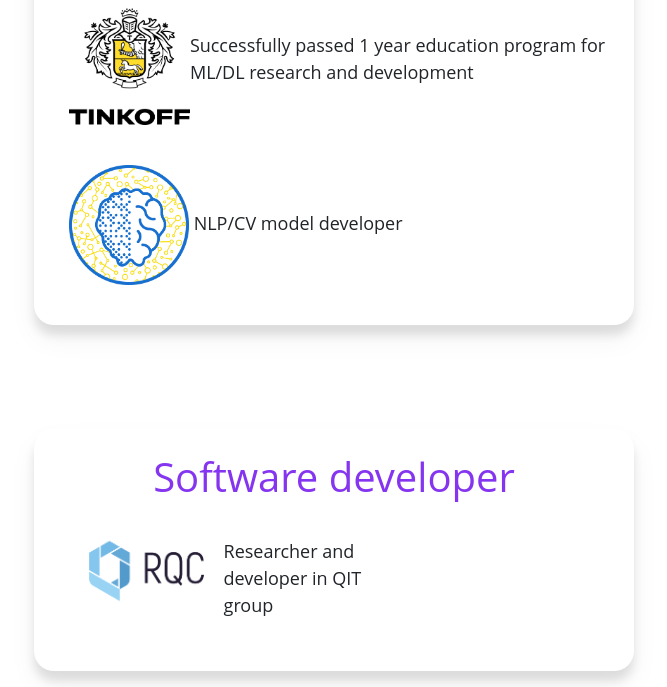
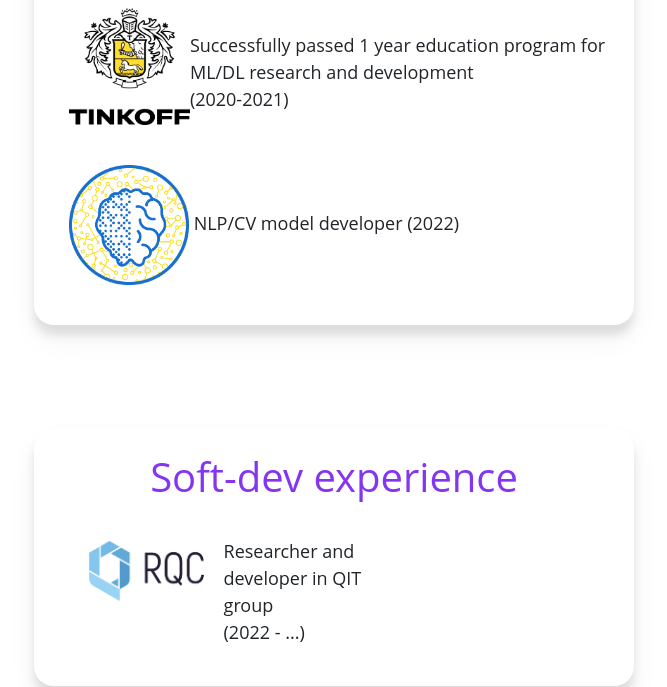
Before and after one commit to MVanza/MVanza.github.io, a plain HTML site: page index.html in a window 1280 px wide. Shown: the part 635-1322 px from the top of the page, without its empty margins (306-973 px from the left). Drawn offline with nearby package versions, Linux system fonts and the light colour scheme.

Commit message:
add years

```diff
--- a/index.html
+++ b/index.html
@@ -40,11 +40,13 @@
     <p class="simp-text">
         <a href = "https://www.tinkoff.ru"><img src="img/tinkoff.png" alt="tinkoff" height= 120px align="left"></a>
         <br>
-        Successfully passed 1 year education program for ML/DL research and development</p>
+        Successfully passed 1 year education program for ML/DL research and development
+        <br>
+        (2020-2021)</p>
         <br>
     <p class="simp-text">
         <a href = "https://ipavlov.ai/ru"><img src="img/pavlov.png" alt="pavlov" height= 120px></a>
-        NLP/CV model developer</p>
+        NLP/CV model developer (2022)</p>
     <br>
 </div>
 <br>
@@ -52,11 +54,14 @@
 <!-- Software developer -->
 <div class="main-border">
     <br>
-    <h1 class="header-text">Software developer</h1>
+    <h1 class="header-text">Soft-dev experience</h1>
     <p class="simp-text">
         <a href = "https://www.rqc.ru"><img src="img/rqc.png" alt="RQC" height= 120px align="left"></a>
         <br>
-        Researcher and developer in QIT group</p>
+        Researcher and developer in QIT group
+        <br>
+        (2022 - ...)
+    </p>
     <br>
 </div>
 
```
